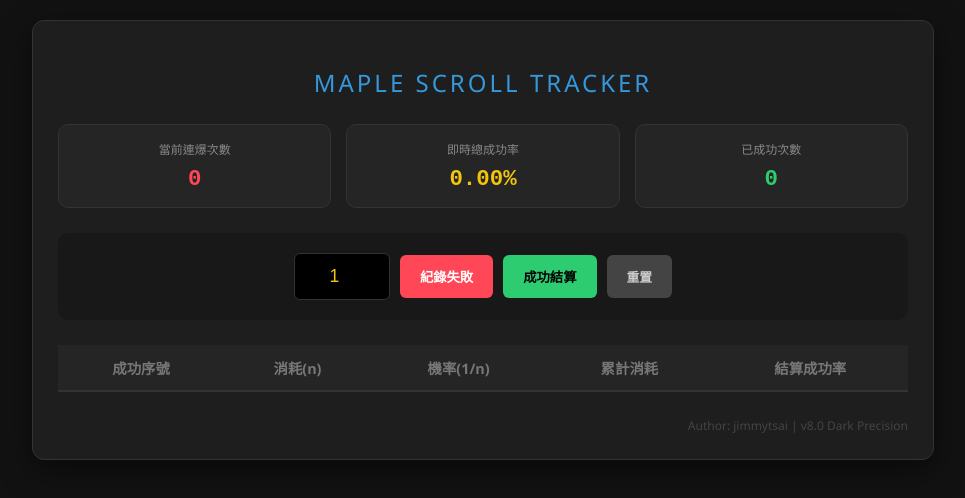
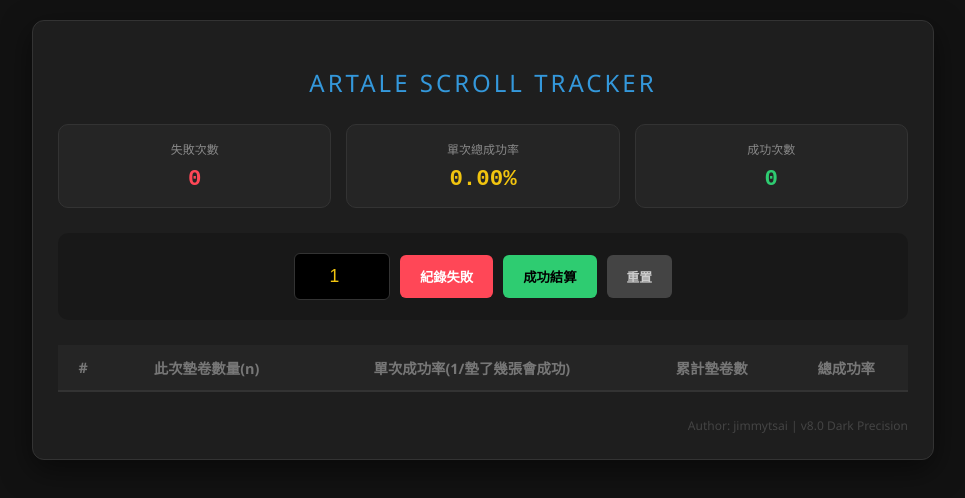
Before and after one commit to jimmytsai1012/artale-scroll, a plain HTML site: page index.html in a window 1280 px wide. Shown: the whole page, without its empty margins (157-1122 px from the left). Drawn offline with Linux system fonts and the light colour scheme.

Commit message:
Update index.html

```diff
--- a/index.html
+++ b/index.html
@@ -3,7 +3,7 @@
 <head>
     <meta charset="UTF-8">
     <meta name="viewport" content="width=device-width, initial-scale=1.0">
-    <title>Maple Scroll Tracker v8 - By jimmytsai</title>
+    <title>Artale 墊卷計算器</title>
     <style>
         :root {
             --bg-color: #121212;
@@ -46,19 +46,19 @@
 <body>
 
 <div class="container">
-    <h2>MAPLE SCROLL TRACKER</h2>
+    <h2>ARTALE SCROLL TRACKER</h2>
 
     <div class="dashboard">
         <div class="stat-box">
-            <span class="stat-label">當前連爆次數</span>
+            <span class="stat-label">失敗次數</span>
             <span id="currentWait" class="stat-value" style="color:var(--accent-red)">0</span>
         </div>
         <div class="stat-box">
-            <span class="stat-label">即時總成功率</span>
+            <span class="stat-label">單次總成功率</span>
             <span id="realtimeRate" class="stat-value" style="color:var(--accent-yellow)">0.00%</span>
         </div>
         <div class="stat-box">
-            <span class="stat-label">已成功次數</span>
+            <span class="stat-label">成功次數</span>
             <span id="totalSuccDisplay" class="stat-value" style="color:var(--accent-green)">0</span>
         </div>
     </div>
@@ -73,11 +73,11 @@
     <table id="recordTable">
         <thead>
             <tr>
-                <th>成功序號</th>
-                <th>消耗(n)</th>
-                <th>機率(1/n)</th>
-                <th>累計消耗</th>
-                <th>結算成功率</th>
+                <th>#</th>
+                <th>此次墊卷數量(n)</th>
+                <th>單次成功率(1/墊了幾張會成功)</th>
+                <th>累計墊卷數</th>
+                <th>總成功率</th>
             </tr>
         </thead>
         <tbody></tbody>
```
